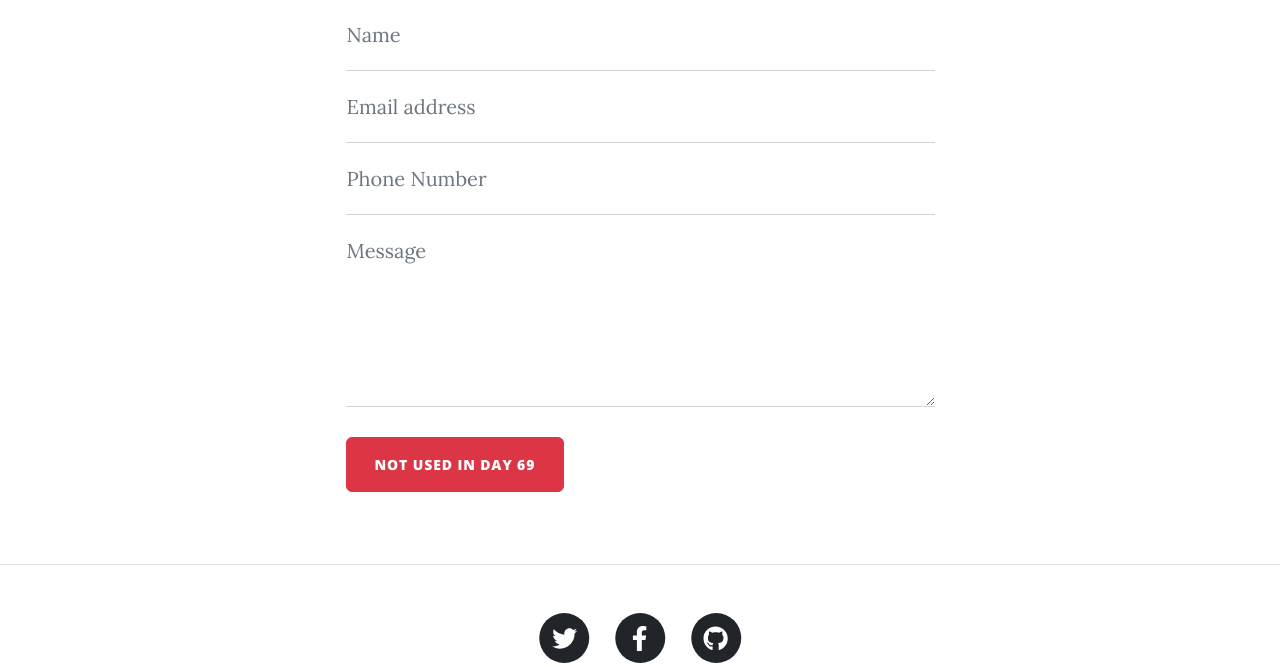
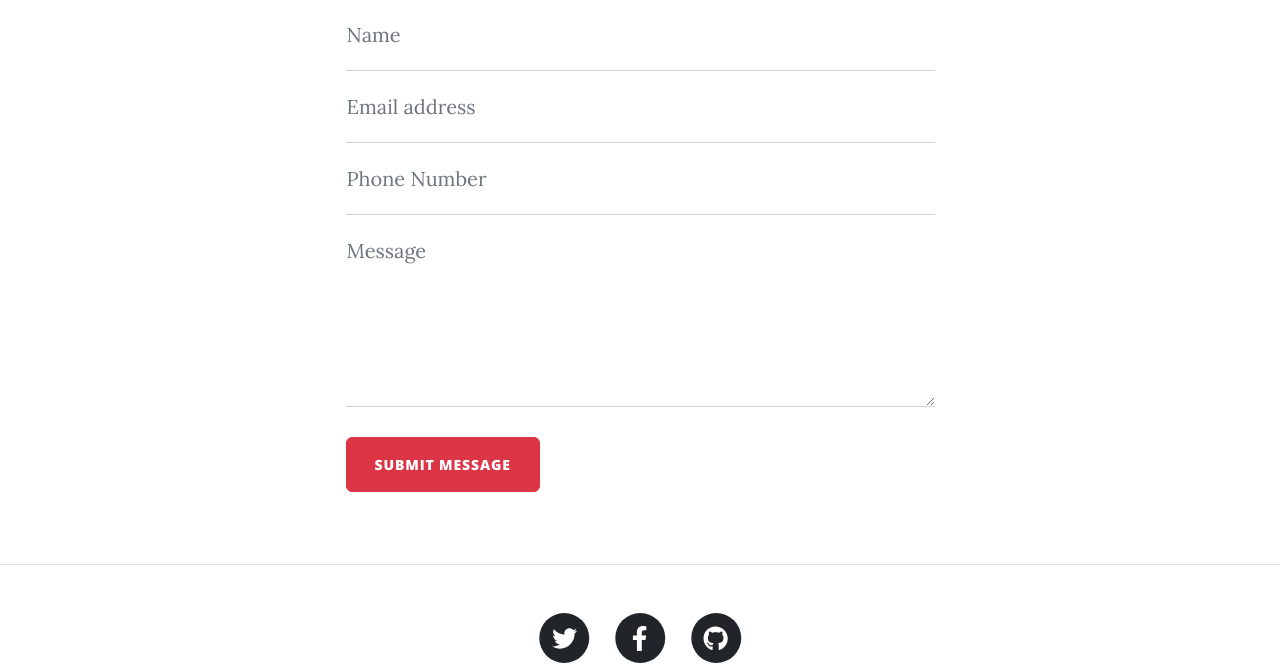
Before and after one commit to SuperdaddC/BlogCapstone, a Flask app: page /contact in a window 1280 px wide. Shown: the part 721-1388 px from the top of the page. Run offline with Flask 3, Linux system fonts and the light colour scheme; some libraries are stand-ins or nearby versions.

Commit message:
Updated contact page submit button from "not used in 69 days" to "submit message"

```diff
--- a/templates/contact.html
+++ b/templates/contact.html
@@ -88,7 +88,7 @@
               id="submitButton"
               type="submit"
             >
-              NOT USED in Day 69
+              Submit Message
             </button>
           </form>
         </div>
```
